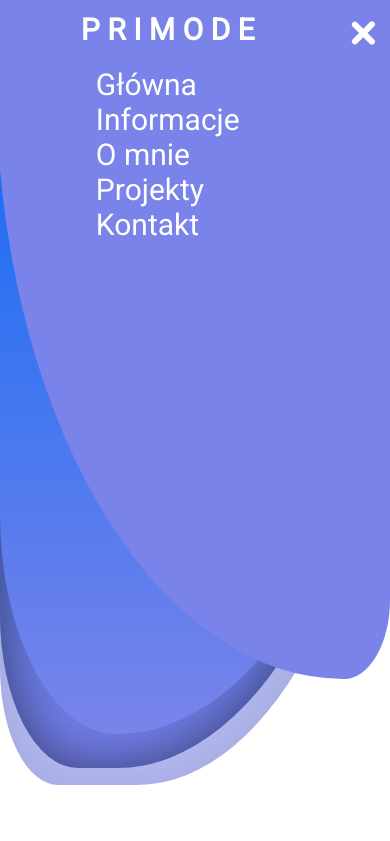
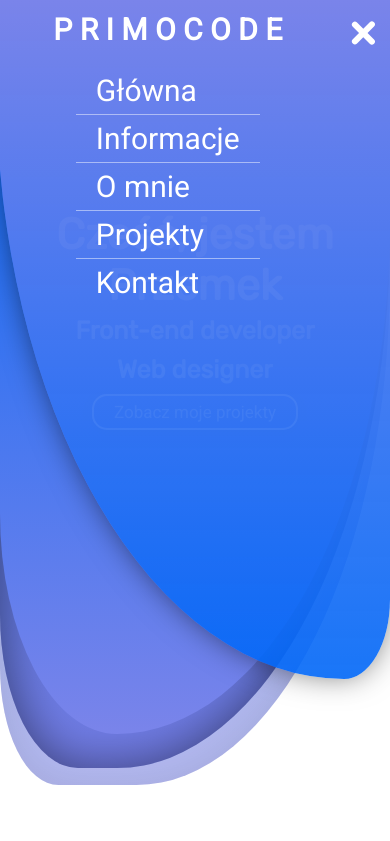
Before and after one commit to Primocode/portfolio, a plain HTML site: page index.html in a window 390 px wide. Both pictures are taken after a click on the element 354 px from the left and 34 px from the top of the page. Shown: the top 841 px of the page. Drawn offline with nearby package versions, Linux system fonts and the light colour scheme; a web font is replaced by a local one.

Commit message:
style fixes

```diff
--- a/css/style.scss
+++ b/css/style.scss
@@ -103,6 +103,10 @@ header {
                 a {
                     text-decoration: none;
                     color: white;
+                    .logo-letter:hover {
+                        position: relative;
+                        bottom: 2px;
+                    }
                 }
             }
             .ul-desktop {
@@ -131,6 +135,13 @@ header {
                     line-height: 35px;
                     display: block;
                     font-size: 30px;
+                    li {
+                        border-bottom: 1px solid rgba(255, 255, 255, 0.473);
+                        padding: 6px 0px 6px 0px;
+                    }
+                    li:last-child {
+                        border: none;
+                    }
                 }
             }
         }
@@ -172,7 +183,7 @@ header {
         }
         .nav-mobile {
             flex-direction: row-reverse;
-            background-color: #7a83ea;
+            background: linear-gradient(#7a84ea,#0067f7e6 );
             border-radius: 0% 0% 16% 121%;
             z-index: 43;
             height: 80vh;
@@ -180,6 +191,7 @@ header {
             width: 100%;
             top: 0;
             right: 0;
+            box-shadow: 0px 0px 32px -5px rgba(0, 0, 0, 0.61);
         }
     }
     .nav-container {
@@ -301,7 +313,8 @@ header {
             }
         }
         .call-to-action:hover {
-            box-shadow: 0px 0px 20px 0px rgb(112, 112, 112);
+            box-shadow: 0px 0px 20px 0px rgba(255, 255, 255, 0.10);
+            background-color: rgba(255, 255, 255, 0.10);
         }
         @media (max-width: 780px) {
             h1 {
@@ -437,7 +450,7 @@ header {
             margin: 0 auto;
             font-size: 17px;
             line-height: 26px;
-            padding: 15px;
+            padding: 15px 20px 15px 20px;
         }
     }
 }
@@ -445,7 +458,7 @@ header {
 .skills {
     margin: 40px 0px 40px 0px;
     .container-skills-icon {
-        margin-top: 15px;
+        margin: 15px 20px 0px 20px;
         display: flex;
         list-style-type: none;
         flex-flow: row wrap;
@@ -679,6 +692,10 @@ header {
                 padding: 10px;
                 border-radius: 5px;
                 border: 2px solid #7a84ea;
+                transition-duration: 0.2s;
+            }
+            a:hover {
+                background-color:rgba(122, 131, 234, 0.055);
             }
         }
     }
--- a/index.html
+++ b/index.html
@@ -4,7 +4,7 @@
     <meta charset="UTF-8">
     <meta name="viewport" content="width=device-width, initial-scale=1.0">
     <link rel="shortcut icon" href="img/icon.png">
-    <title>PRIMODE.PL | Portfolio programisty Front-end</title>
+    <title>Primocode | Portfolio programisty Front-end</title>
     <meta name="description" content="Portfolio programisty i web developera który zajmuje się tworzeniem stron internetowych. Oferuje najnowsze rozwiązania internetowe, optymalizacja stron internetowych SEO.">
     <link rel="stylesheet" href="css/style.css">
 
@@ -29,7 +29,19 @@
                     <span class="menu-icon"></span>
                 </div>
                 <div class="navigation" id="navigation">
-                    <div class="logo"><a href="#">P R I M O D E</a></div>
+                    <div class="logo">
+                        <a href="#">
+                            <span class="logo-letter">P</span>
+                            <span class="logo-letter">R</span>
+                            <span class="logo-letter">I</span>
+                            <span class="logo-letter">M</span>
+                            <span class="logo-letter">O</span>
+                            <span class="logo-letter">C</span>
+                            <span class="logo-letter">O</span>
+                            <span class="logo-letter">D</span>
+                            <span class="logo-letter">E</span>
+                        </a>
+                    </div>
                     <ul class="ul-desktop" id="ul-nav">
                         <li><a href="#main">Główna</a></li>
                         <li><a href="#information">Informacje</a></li>
@@ -271,7 +283,7 @@
             <div class="footer-background-shadow"></div>
             <div class="footer-background-basic"></div>
             <div class="footer-bottom">
-                <div class="footer-logo"><p><a href="index.html">P R I M O D E</a></p></div>
+                <div class="footer-logo"><p><a href="index.html">P R I M O C O D E</a></p></div>
                 <div class="footer-copy"><p>© Wszelkie prawa zastrzeżone.</p></div>
                 <div class="contact-icon">
                     <button class="contact-tiles">
```
Also changed, not shown: css/style.css, 1 other file.
